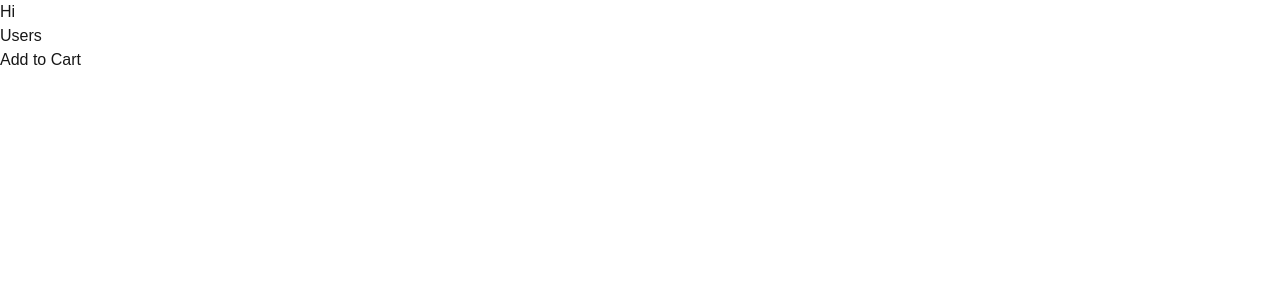
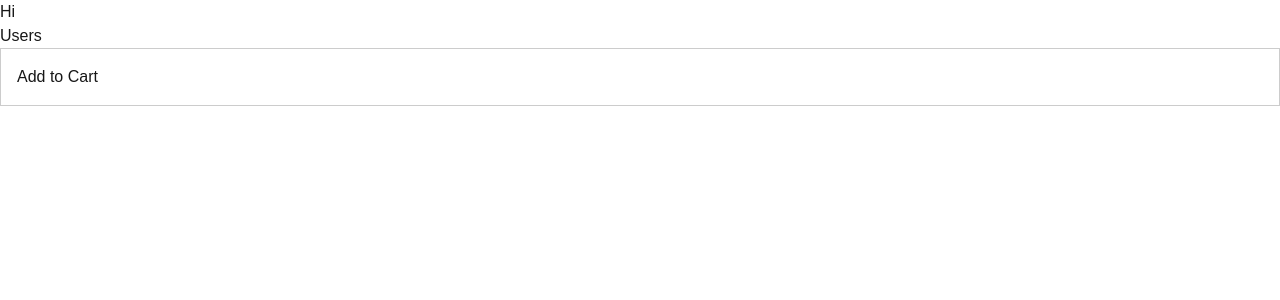
Before and after one commit to Grombrindle/LearningNextJs, a Next.js app: page / in a window 1280 px wide. Shown: the top 300 px of the page. Built offline with nearby package versions, Linux system fonts and the light colour scheme.

Commit message:
Global Styles and CSS Modules

```diff
--- /dev/null
+++ b/app/components/ProductCard/ProductCard.module.css
@@ -0,0 +1,4 @@
+.card{
+    padding: 1rem;
+    border: 1px solid #ccc;
+}
--- a/app/components/ProductCard.tsx
+++ b/app/components/ProductCard/ProductCard.tsx
@@ -1,9 +1,12 @@
 import React from "react";
-import AddToCart from "./AddToCart";
+import AddToCart from "../AddToCart";
+import styles from "./ProductCard.module.css";
+
+styles.card;
 
 const ProductCard = () => {
   return (
-    <div>
+    <div className={styles.card}>
       <AddToCart />
     </div>
   );
--- a/app/page.tsx
+++ b/app/page.tsx
@@ -1,6 +1,6 @@
 import Image from "next/image";
 import Link from "next/link";
-import ProductCard from "./components/ProductCard";
+import ProductCard from "./components/ProductCard/ProductCard";
 
 export default function Home() {
   return (
```
